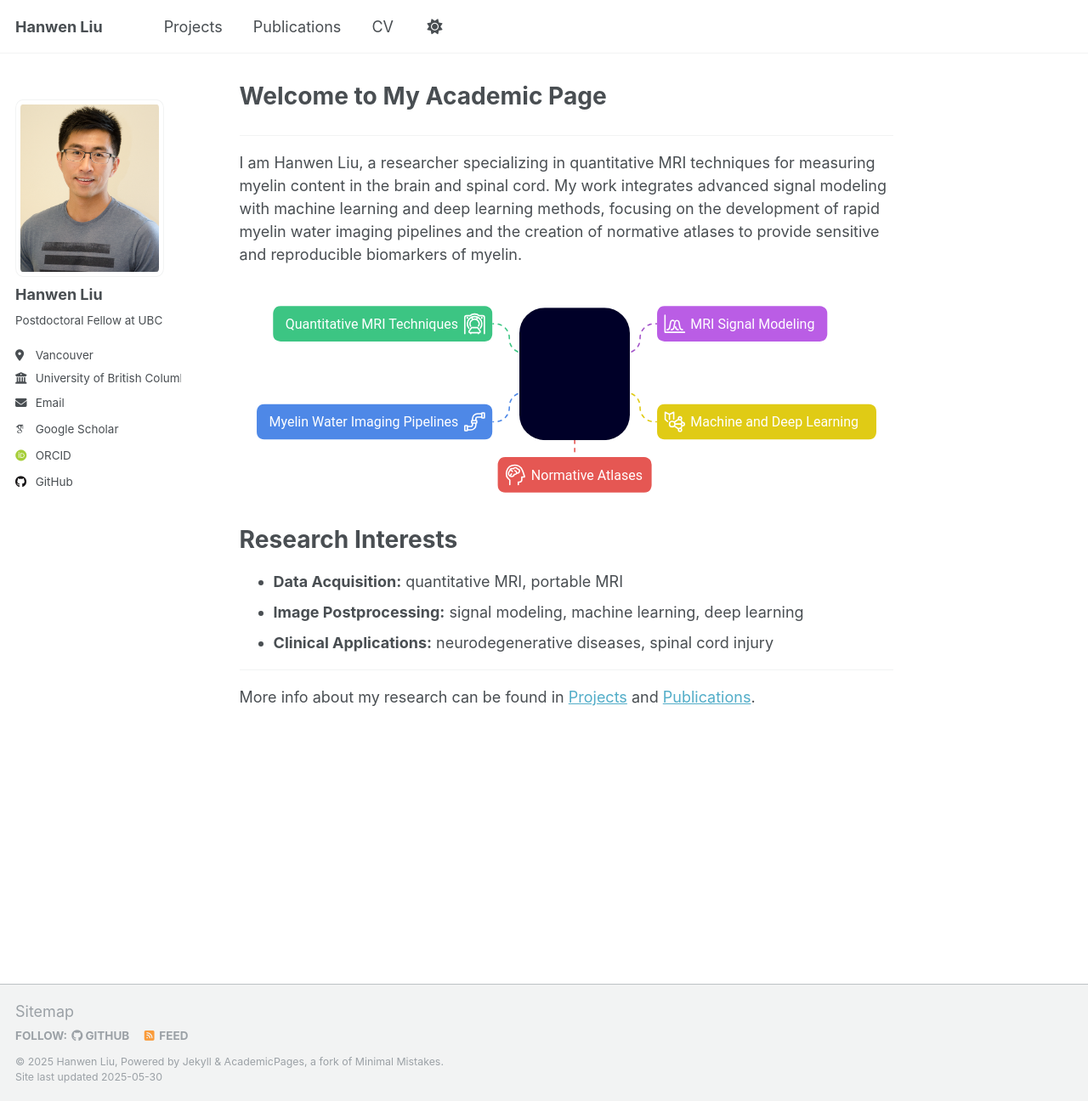
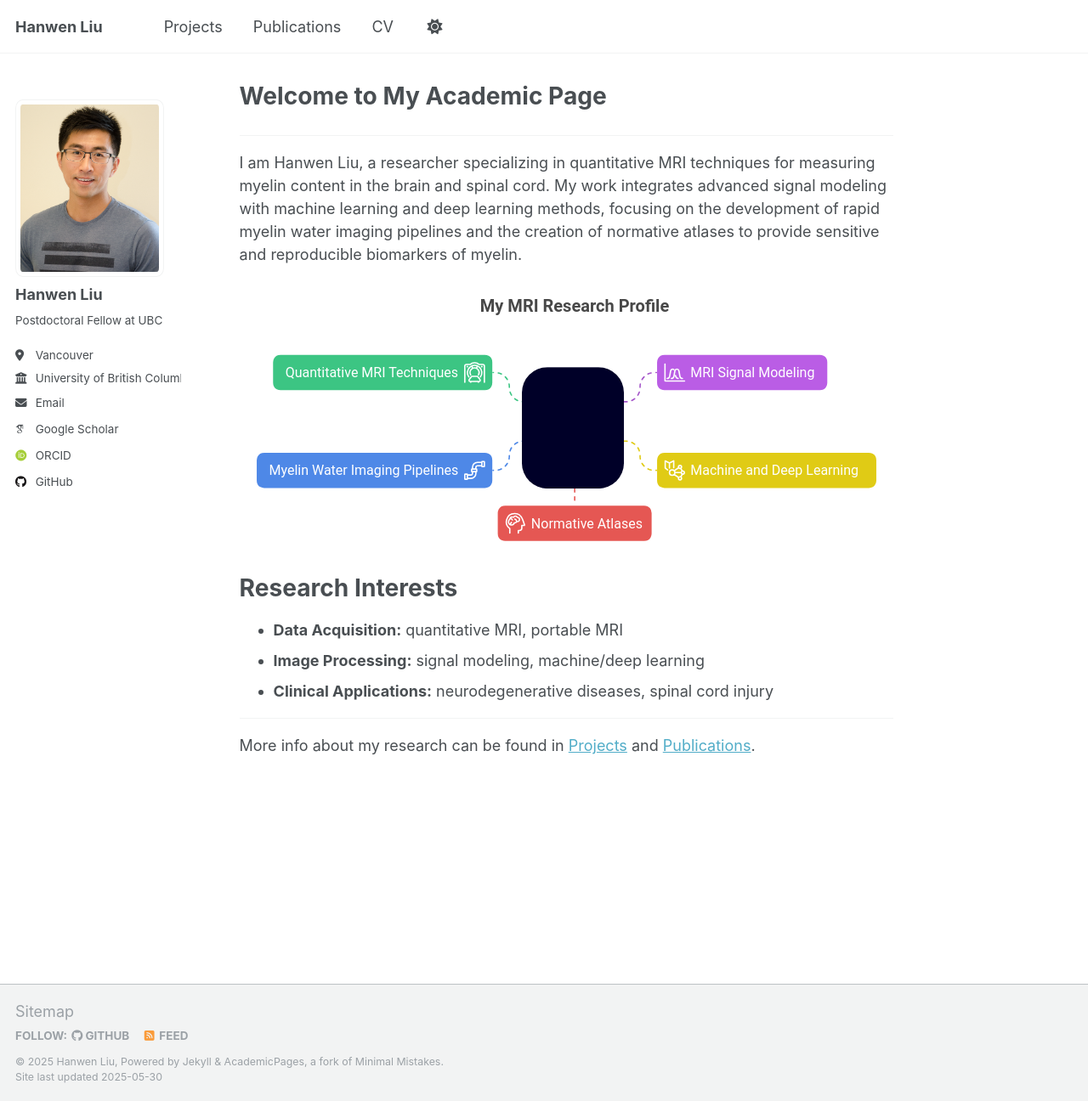
Before and after one commit to hanwencat/hanwencat.github.io, a Jekyll site: the page built from _pages/about.md, in a window 1280 px wide and 1296 px high. Shown: the whole window at 85% size. Built offline with Jekyll 4.4.1, drawn with Linux system fonts in a browser that asks for light colours; some web fonts are replaced.

Commit message:
fix the gif size on narrow screen

```diff
--- a/_config.yml
+++ b/_config.yml
@@ -22,7 +22,7 @@
 #               Additional customization can be done by editing /_includes/author-profile.html
 author:
   # Biographic information
-  avatar           : "Hanwen.png"
+  avatar           : "Hanwen.png" # filename of avatar image placed in /images/, e.g. "avatar.png"
   name             : "Hanwen Liu"
   pronouns         : # example: "she/her"
   bio              : "Postdoctoral Fellow at UBC"
--- a/_pages/about.md
+++ b/_pages/about.md
@@ -7,28 +7,31 @@
   - /about.html
 ---
 ------
-I am Hanwen Liu, a researcher specializing in quantitative MRI techniques for measuring myelin content in the brain and spinal cord. My work integrates advanced signal modeling with machine learning and deep learning methods, focusing on the development of rapid myelin water imaging pipelines and the creation of normative atlases to provide sensitive and reproducible biomarkers of myelin.
 
 <!-- <div style="text-align: center;">
   <img src='/images/Research-hub-noTitle.svg' style="margin-top: -120px; margin-bottom: 0px; position: relative;">
 </div> -->
 
+
+I am Hanwen Liu, a researcher specializing in quantitative MRI techniques for measuring myelin content in the brain and spinal cord. My work integrates advanced signal modeling with machine learning and deep learning methods, focusing on the development of rapid myelin water imaging pipelines and the creation of normative atlases to provide sensitive and reproducible biomarkers of myelin.
 <div style="text-align: center;">
-  <!-- <h3 style="margin-bottom: 30px;">Research Overview</h3> -->
   <div style="position: relative;">
-    <img src='/images/Research-hub-noTitle.svg' style="margin-top: -120px; margin-bottom: 0px;">
-    <div style="position: absolute; top: calc(50% - 25px); left: calc(50% + 10px); transform: translate(-50%, -50%);">
-      <img src='/images/gifs/z.gif' style="width: 130px; border-radius: 30px;">
+    <img src='/images/Research-hub-nohub.svg' style="margin-top: 0px; margin-bottom: 0px; width: 100%;">
+    <div style="position: absolute; top: calc(50% + 10px); left: calc(50% + 8px); transform: translate(-50%, -50%);">
+      <img src='/images/gifs/z.gif' style="width: 15vw; min-width: 90px; max-width: 120px; border-radius: 30px;">
       <p style="font-size: 20px; margin-top: 10px;"> </p>
     </div>
   </div>
 </div>
 
 
-Research Interests
-======
+<!-- <img src='/images/Research-hub.svg'> -->
+
+<!-- <br/> -->
+
+# Research Interests
 - **Data Acquisition:** quantitative MRI, portable MRI
-- **Image Postprocessing:** signal modeling, machine learning, deep learning
+- **Image Processing:** signal modeling, machine/deep learning
 - **Clinical Applications:** neurodegenerative diseases, spinal cord injury
 
 
```
Also changed, not shown: images/Research-hub-noTitle.svg, images/Research-hub-nohub-space.svg (added), images/Research-hub-nohub.svg (added), images/Research-hub.svg.
